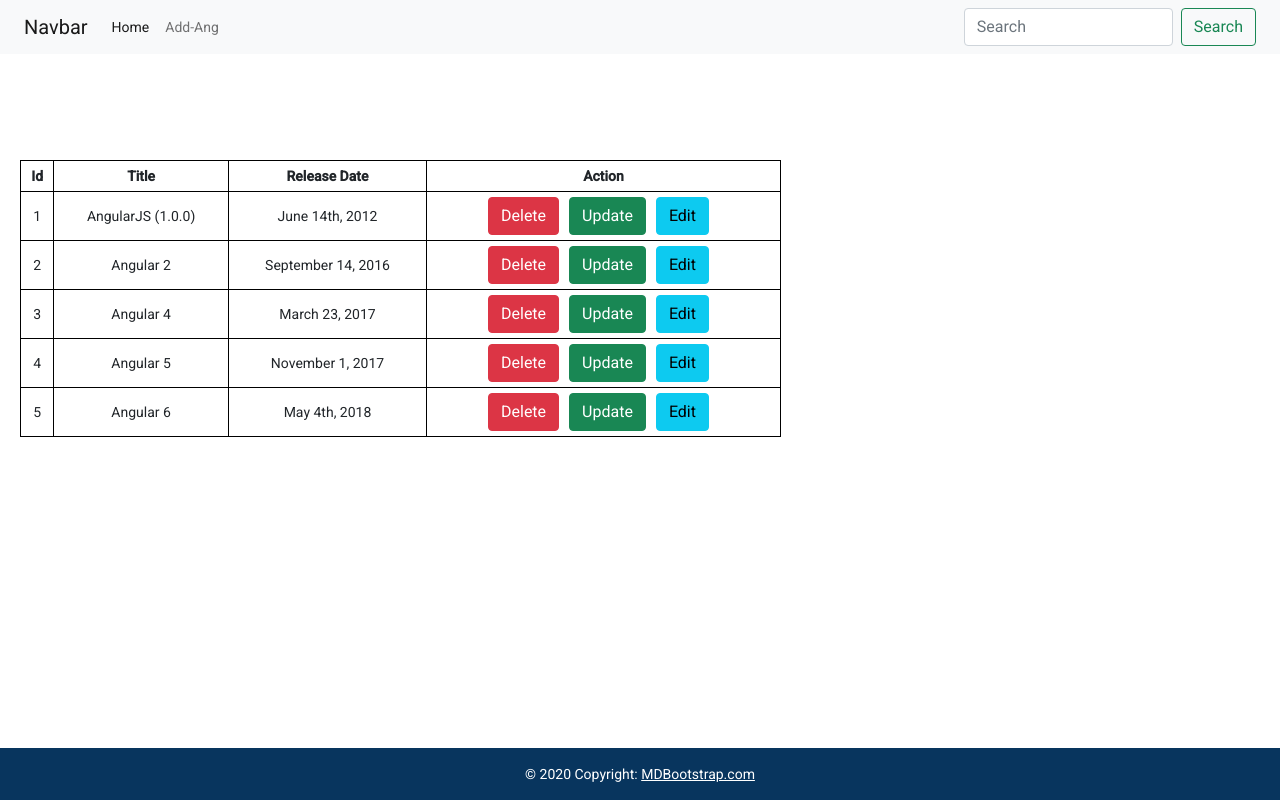
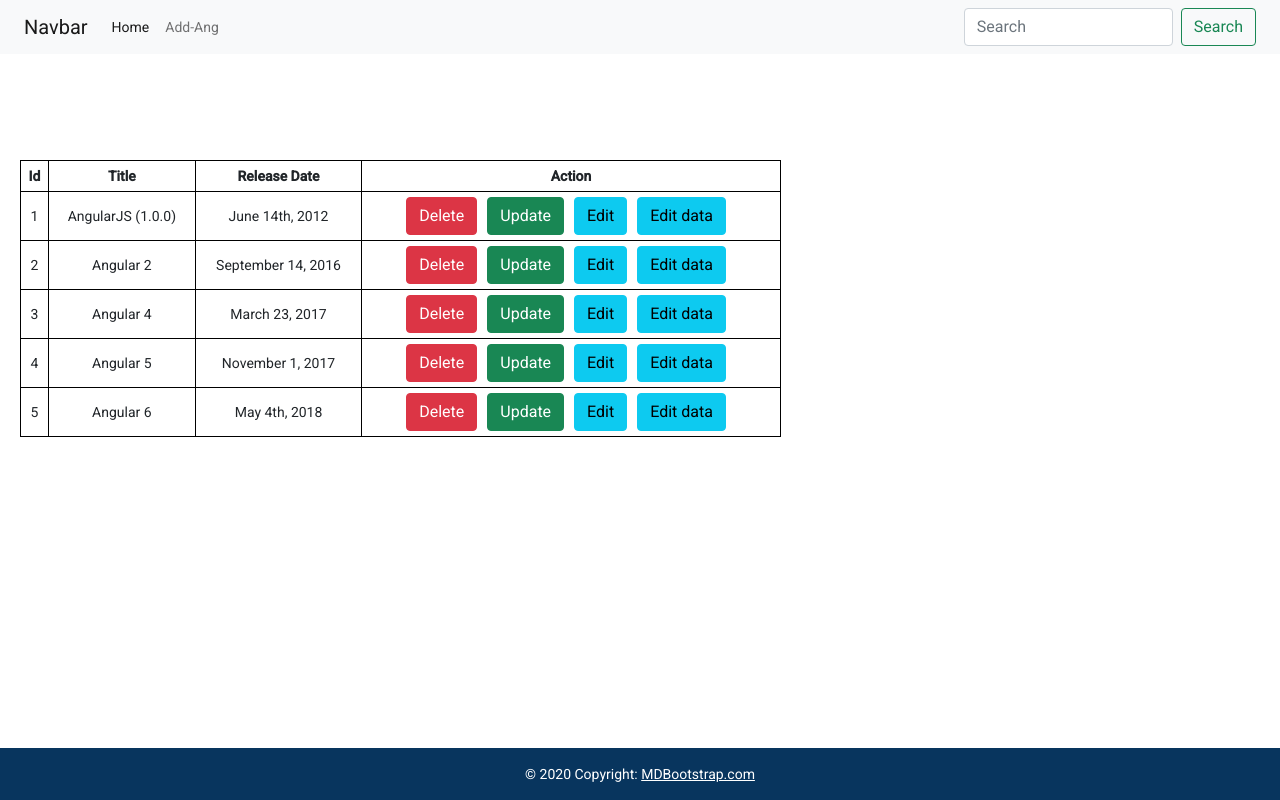
Before and after one commit to Sameersamantra1991/project1, an Angular app: page / in a window 1280 px wide. Built offline with nearby package versions, Linux system fonts and the light colour scheme; data requests are answered from the project's data file.

Commit message:
button added in center component

```diff
--- a/src/app/center/center.component.html
+++ b/src/app/center/center.component.html
@@ -15,6 +15,7 @@
                     <button class="btn btn-danger" (click)="deleteData(ele.id)">Delete</button>
                     <button class="btn btn-success">Update</button>
                     <button class="btn btn-info">Edit</button>
+                    <button class="btn btn-info">Edit data</button>
                 </td>
             </tr>
         </table>
```
